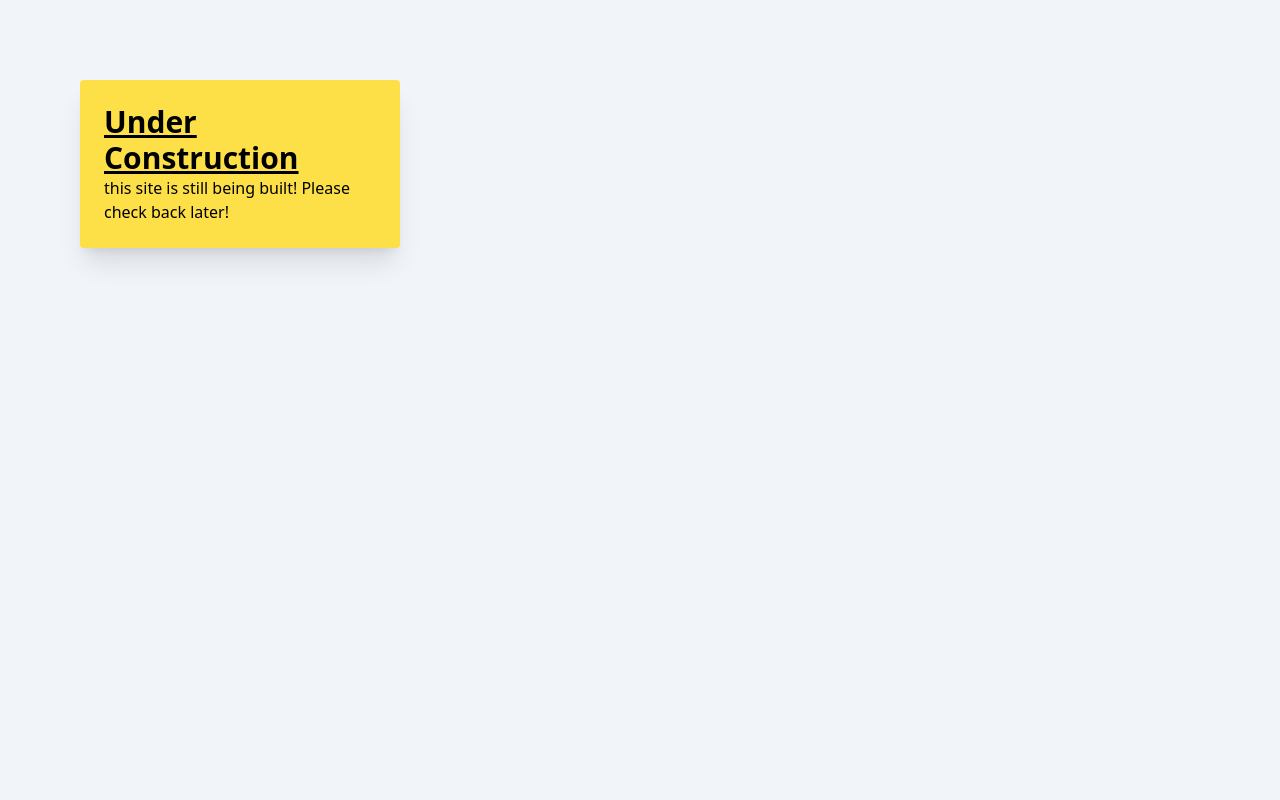
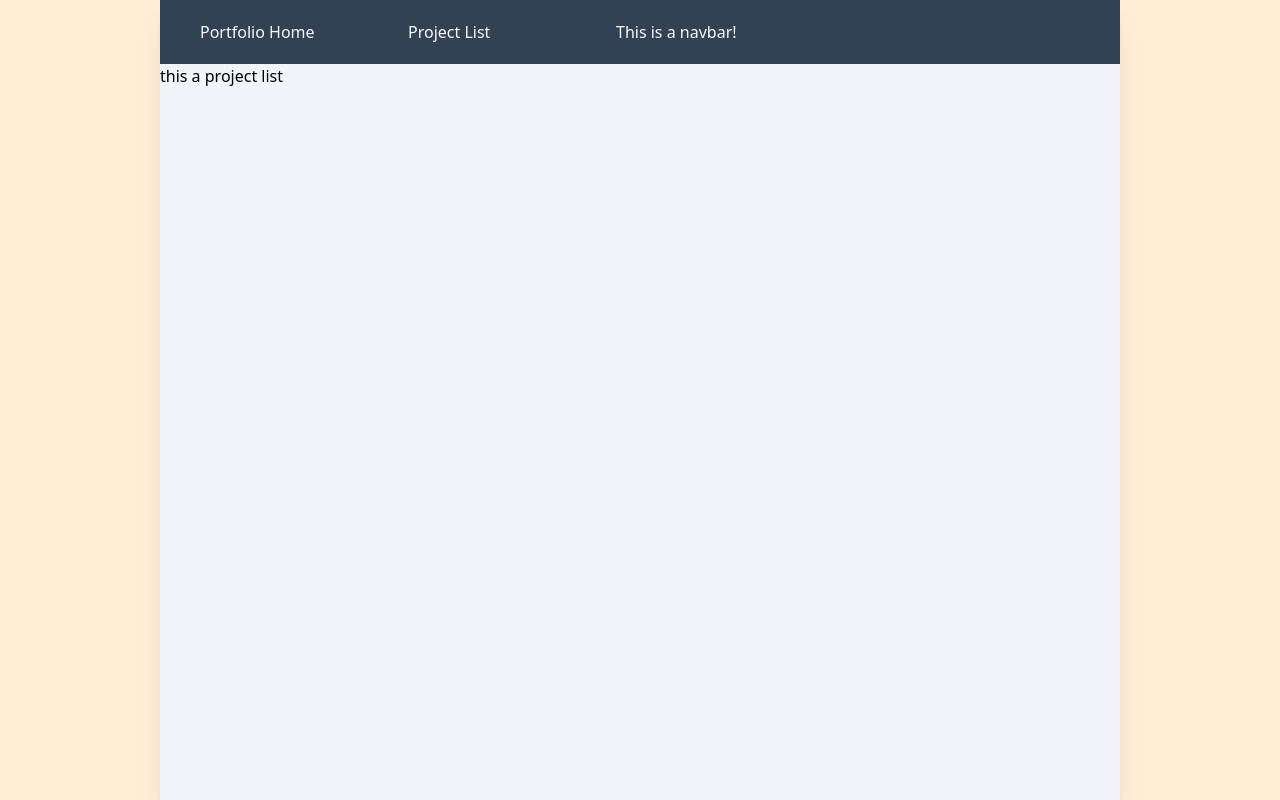
Before and after one commit to tymonaghan/dev-portfolio, a React app: page /projects in a window 1280 px wide. Built offline with nearby package versions, Linux system fonts and the light colour scheme.

Commit message:
implement react router and a couple basic routes

```diff
--- /dev/null
+++ b/app/components/Layout.js
@@ -0,0 +1,16 @@
+import React from "react";
+import { NavBar } from ".";
+import { Outlet } from "react-router-dom";
+
+const Layout = () => {
+  return (
+    <div className="bg-orange-100 h-screen m-0">
+      <div className="bg-slate-100 h-screen w-3/4 mx-auto shadow-xl">
+        <NavBar />
+        <Outlet />
+      </div>
+    </div>
+  );
+};
+
+export default Layout;
--- /dev/null
+++ b/app/components/NavBar.js
@@ -0,0 +1,19 @@
+import React from "react";
+import { Link } from "react-router-dom";
+
+const NavBar = () => {
+  return (
+    <div className="flex h-16 bg-slate-700">
+      <div className="text-l text-slate-50 my-auto mx-10 flex-initial w-32">
+        <Link to="/">Portfolio Home</Link>
+      </div>
+      <div className="text-l text-slate-50 my-auto mx-10 flex-initial w-32">
+        <Link to="/projects">Project List</Link>
+      </div>
+      <div className="text-l text-slate-50 my-auto mx-10 flex-initial w-32">
+        This is a navbar!
+      </div>
+    </div>
+  );
+};
+export default NavBar;
--- /dev/null
+++ b/app/components/ProjectList.js
@@ -0,0 +1,7 @@
+import React from "react";
+
+const ProjectList = () => {
+  return <div> this a project list</div>;
+};
+
+export default ProjectList;
--- /dev/null
+++ b/app/components/SingleProjectView.js
@@ -0,0 +1,7 @@
+import React from "react";
+
+const SingleProjectView = () => {
+  return <div> this a single project view</div>;
+};
+
+export default SingleProjectView;
--- /dev/null
+++ b/app/components/index.js
@@ -0,0 +1,7 @@
+import NavBar from "./NavBar";
+import TestCard from "./TestCard";
+import ProjectList from "./ProjectList";
+import SingleProjectView from "./SingleProjectView";
+import Layout from "./Layout";
+
+export { NavBar, TestCard, ProjectList, SingleProjectView, Layout };
--- a/app/main.js
+++ b/app/main.js
@@ -1,10 +1,17 @@
 import React from "react";
-import ReactDOM from "react-dom";
-import TestCard from "./TestCard";
+import { render } from "react-dom";
+import { BrowserRouter, Routes, Route } from "react-router-dom";
+import { TestCard, NavBar, ProjectList, Layout } from "./components";
 
-ReactDOM.render(
-  <div className="bg-slate-100 p-10 h-screen">
-    <TestCard />
-  </div>,
+render(
+  <BrowserRouter>
+    <Routes>
+      <Route path="/" element={<Layout />}>
+        <Route index element={<TestCard />} />
+        <Route path="projects" element={<ProjectList />} />
+      </Route>
+    </Routes>
+  </BrowserRouter>,
+
   document.getElementById("app")
 );
```
Also changed, not shown: app/components/TestCard.js (renamed from app/TestCard.js), public/output.css.
